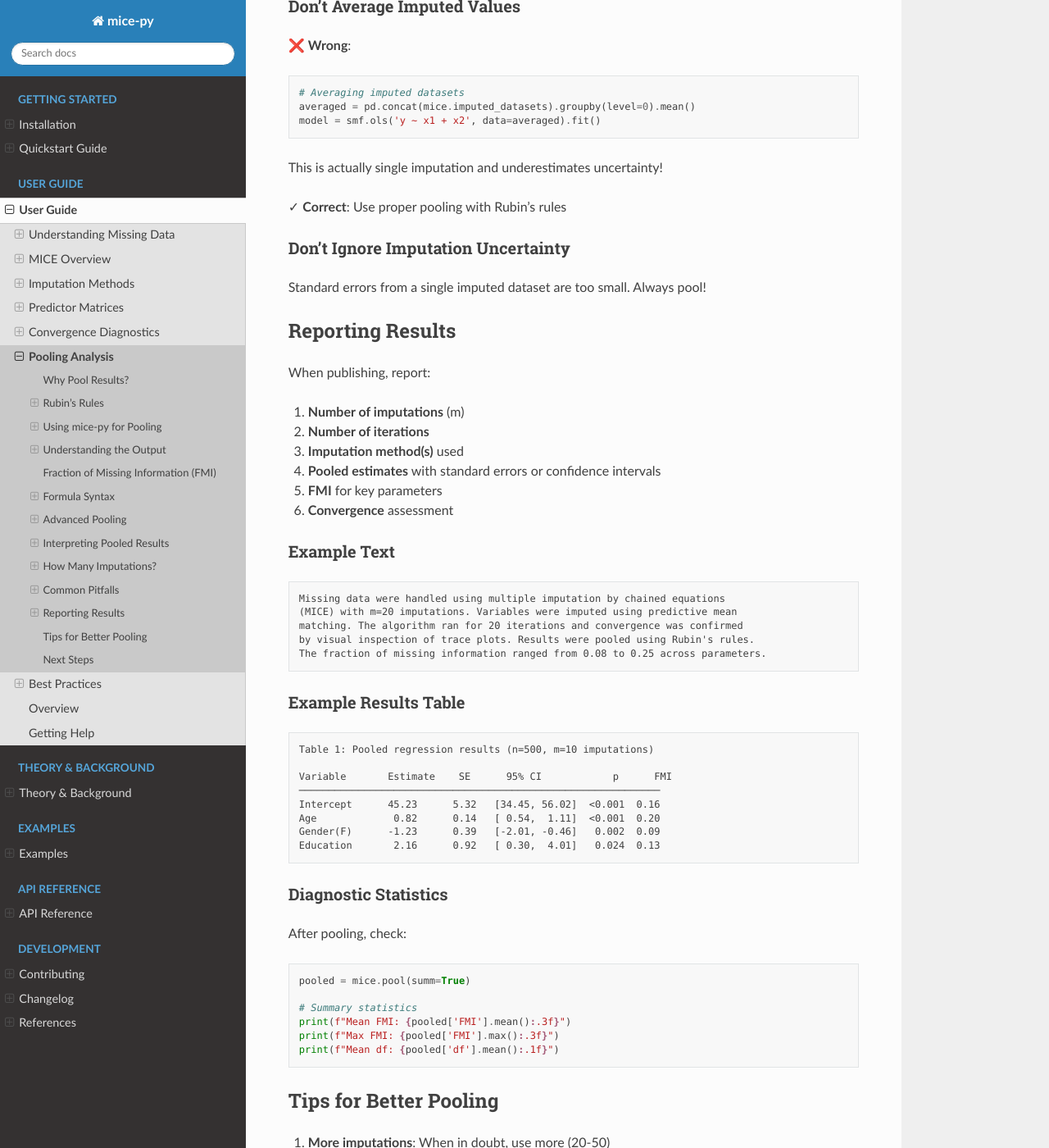
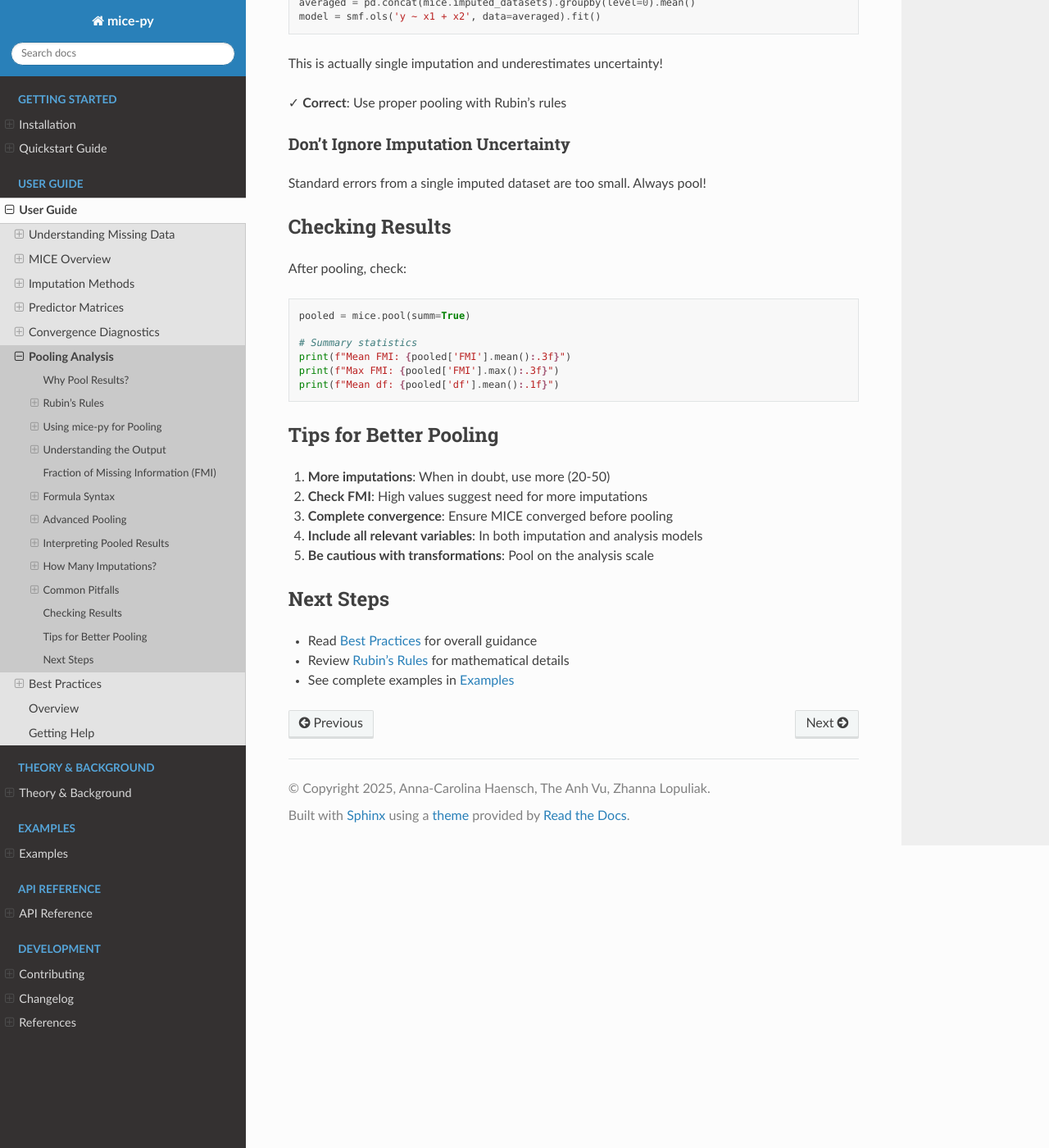
Before and after one commit to Zhanna-Lopuliak/mice-py, a Sphinx documentation site: the page built from docs/source/user_guide/pooling_analysis.rst, in a window 1280 px wide and 1400 px high, scrolled down 6353 px. Shown: the whole window at 82% size. Built offline with Sphinx 7.4.7 and the Read the Docs theme 3.1.0, drawn with Linux system fonts in a browser that asks for light colours; some of the changed text lies outside the part shown.

```diff
--- a/docs/source/index.rst
+++ b/docs/source/index.rst
@@ -112,4 +112,3 @@ Indices and Tables
 
 * :ref:`genindex`
 * :ref:`modindex`
-* :ref:`search`
--- a/docs/source/user_guide/pooling_analysis.rst
+++ b/docs/source/user_guide/pooling_analysis.rst
@@ -107,12 +107,7 @@ FMI indicates how much the uncertainty in your estimate is due to missing data:
 - **FMI = 0.5**: Half the uncertainty is from missingness
 - **FMI = 1**: Complete uncertainty from missingness (rare)
 
-**Interpretation**:
-   - Low FMI (<0.1): Missingness has little impact
-   - Moderate FMI (0.1-0.3): Some impact, multiple imputation important
-   - High FMI (>0.3): Substantial impact, consider implications
-
-**Rule of thumb**: Higher FMI suggests you need more imputations (m) for stable results.
+If FMI > 0.3, consider using more imputations.
 
 Formula Syntax
 --------------
@@ -341,45 +336,8 @@ Don't Ignore Imputation Uncertainty
 
 Standard errors from a single imputed dataset are too small. Always pool!
 
-Reporting Results
------------------
-
-When publishing, report:
-
-1. **Number of imputations** (m)
-2. **Number of iterations**
-3. **Imputation method(s)** used
-4. **Pooled estimates** with standard errors or confidence intervals
-5. **FMI** for key parameters
-6. **Convergence** assessment
-
-Example Text
-~~~~~~~~~~~~
-
-.. code-block:: text
-
-   Missing data were handled using multiple imputation by chained equations
-   (MICE) with m=20 imputations. Variables were imputed using predictive mean
-   matching. The algorithm ran for 20 iterations and convergence was confirmed
-   by visual inspection of trace plots. Results were pooled using Rubin's rules.
-   The fraction of missing information ranged from 0.08 to 0.25 across parameters.
-
-Example Results Table
-~~~~~~~~~~~~~~~~~~~~~
-
-.. code-block:: text
-
-   Table 1: Pooled regression results (n=500, m=10 imputations)
-
-   Variable       Estimate    SE      95% CI            p      FMI
-   ─────────────────────────────────────────────────────────────
-   Intercept      45.23      5.32   [34.45, 56.02]  <0.001  0.16
-   Age             0.82      0.14   [ 0.54,  1.11]  <0.001  0.20
-   Gender(F)      -1.23      0.39   [-2.01, -0.46]   0.002  0.09
-   Education       2.16      0.92   [ 0.30,  4.01]   0.024  0.13
-
-Diagnostic Statistics
-~~~~~~~~~~~~~~~~~~~~~
+Checking Results
+----------------
 
 After pooling, check:
 
@@ -400,7 +358,6 @@ Tips for Better Pooling
 3. **Complete convergence**: Ensure MICE converged before pooling
 4. **Include all relevant variables**: In both imputation and analysis models
 5. **Be cautious with transformations**: Pool on the analysis scale
-6. **Report thoroughly**: Include all relevant details in your methods
 
 Next Steps
 ----------
```
Also changed, not shown: docs/source/user_guide/best_practices.rst (+0 -25 lines), docs/source/user_guide/convergence_diagnostics.rst (+2 -51 lines).
